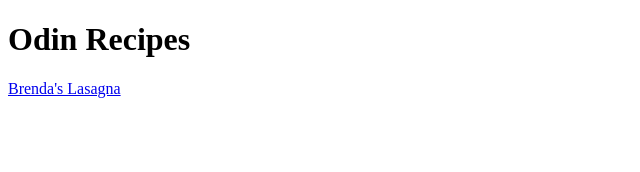
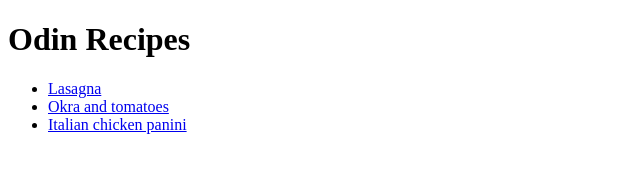
Before and after one commit to Chiemezuo/odin-recipes, a plain HTML site: page index.html in a window 1280 px wide. Shown: the whole page, without its empty margins (0-640 px from the left). Drawn offline with Linux system fonts and the light colour scheme.

Commit message:
Link index.html to recipes
Put the existing 3 recipes into a list in index.html

```diff
--- a/index.html
+++ b/index.html
@@ -6,6 +6,10 @@
   </head>
   <body>
     <h1>Odin Recipes</h1>
-    <a href="./recipes/lasagna.html">Brenda's Lasagna</a>
+    <ul>
+      <li><a href="./recipes/lasagna.html">Lasagna</a></li>
+      <li><a href="./recipes/okra-and-tomatoes.html">Okra and tomatoes</a></li>
+      <li><a href="./recipes/italian-chicken-panini.html">Italian chicken panini</a></li>
+    </ul>
   </body>
 </html>
```
